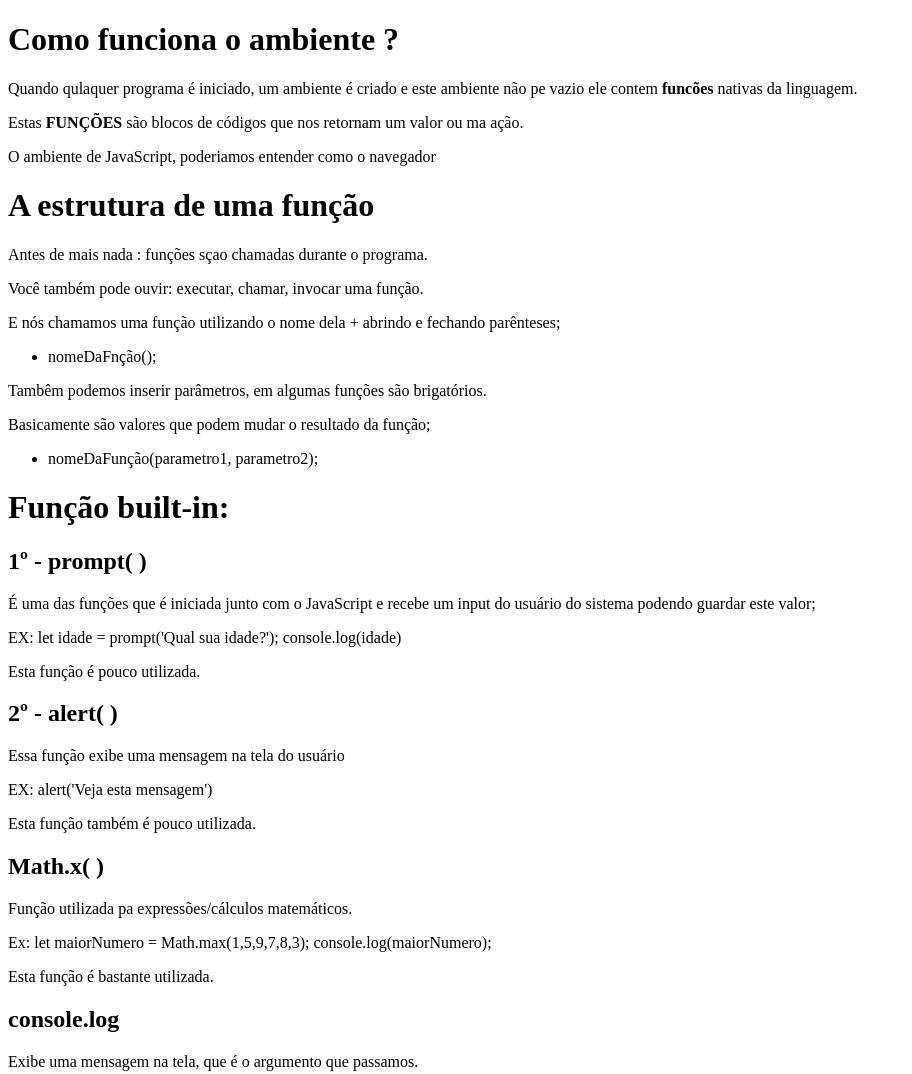
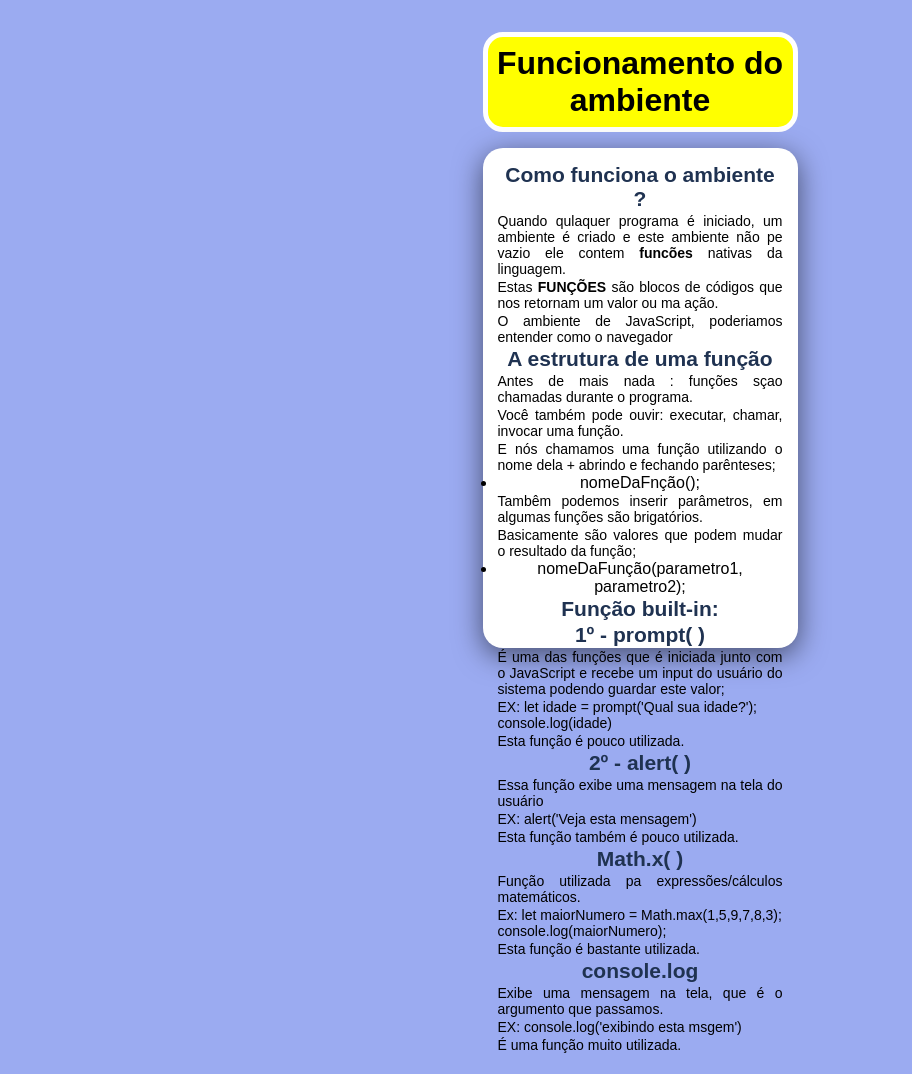
Before and after one commit to JonathasRosa/JavaScriptUdemyNew, a plain HTML site: page curso-javascript/Estruturas-de-programação/index4.html in a window 1280 px wide. Shown: the top 1074 px of the page, without its empty margins (0-912 px from the left). Drawn offline with Linux system fonts and the light colour scheme.

Commit message:
Update biblioteca JavaScript

```diff
--- /dev/null
+++ b/curso-javascript/Debugs/style.css
@@ -0,0 +1,73 @@
+@charset "UTF-8";
+
+/* * {
+    margin: 0;
+    padding: 0;
+    box-sizing: border-box;
+}*/
+body {
+    display: flex;
+    flex-direction: column;
+    text-align: center;
+    align-items: center;
+    font-family: Arial, Helvetica, sans-serif;
+    background-color: rgb(155, 171, 241);
+    background-repeat: no-repeat;
+    background-size: cover;
+    margin: 12px;
+    padding: 12px;
+    min-height: 100vh;
+}
+
+#container-principal {
+    background-color: yellow;
+    border: 5px solid white;
+    width: 315px;
+    height: 100px;
+    border-radius: 20px;
+    display: flex;
+    flex-direction: row;
+    justify-content: center;
+    align-items: center;
+    margin: 8px;
+    padding: 1px;
+}
+
+#container-secundario {
+    background-color: transparent;
+    border-radius: 20px;
+    background: hsl(0, 0%, 100%);
+    display: flex;
+    flex-direction: column;
+    width: 315px;
+    height: 500px;
+    box-shadow: rgba(0, 0, 0, 0.555) 0px 7px 29px 0px;
+    margin: 8px;
+    padding: 14px;
+}
+
+h2 {
+    align-items: center;
+    font-weight: 700;
+    font-size: 21px;
+    font-family: 'Outfit', sans-serif;
+    text-align: center;
+    padding: 1px;
+    color: hsl(218, 44%, 22%);
+}
+
+p {
+    font-weight: 400;
+    font-size: 14px;
+    font-family: 'Outfit', sans-serif;
+    text-align: justify;
+    padding: 1px;
+    color: black;
+}
+
+footer {
+    text-align: center;
+    background-color: rgb(255, 255, 0);
+    padding: 12px;
+    margin: 12px;
+}
--- /dev/null
+++ b/curso-javascript/Estruturas-de-controle/style.css
@@ -0,0 +1,73 @@
+@charset "UTF-8";
+
+* {
+    margin: 0;
+    padding: 0;
+    box-sizing: border-box;
+}
+body {
+    display: flex;
+    flex-direction: column;
+    text-align: center;
+    align-items: center;
+    font-family: Arial, Helvetica, sans-serif;
+    background-color: rgb(155, 171, 241);
+    background-repeat: no-repeat;
+    background-size: cover;
+    margin: 12px;
+    padding: 12px;
+    min-height: 100vh;
+}
+
+#container-principal {
+    background-color: yellow;
+    border: 5px solid white;
+    width: 315px;
+    height: 100px;
+    border-radius: 20px;
+    display: flex;
+    flex-direction: row;
+    justify-content: center;
+    align-items: center;
+    margin: 8px;
+    padding: 1px;
+}
+
+#container-secundario {
+    background-color: transparent;
+    border-radius: 20px;
+    background: hsl(0, 0%, 100%);
+    display: flex;
+    flex-direction: column;
+    width: 315px;
+    height: 500px;
+    box-shadow: rgba(0, 0, 0, 0.555) 0px 7px 29px 0px;
+    margin: 8px;
+    padding: 14px;
+}
+
+h2 {
+    align-items: center;
+    font-weight: 700;
+    font-size: 21px;
+    font-family: 'Outfit', sans-serif;
+    text-align: center;
+    padding: 1px;
+    color: hsl(218, 44%, 22%);
+}
+
+p {
+    font-weight: 400;
+    font-size: 14px;
+    font-family: 'Outfit', sans-serif;
+    text-align: justify;
+    padding: 1px;
+    color: black;
+}
+
+footer {
+    text-align: center;
+    background-color: rgb(255, 255, 0);
+    padding: 12px;
+    margin: 12px;
+}
--- a/curso-javascript/Estruturas-de-programação/index4.html
+++ b/curso-javascript/Estruturas-de-programação/index4.html
@@ -4,15 +4,20 @@
     <meta charset="UTF-8">
     <meta http-equiv="X-UA-Compatible" content="IE=edge">
     <meta name="viewport" content="width=device-width, initial-scale=1.0">
+    <link rel="stylesheet" href="style4.css">
     <script src="script4.js"></script>
     <title>Funcionamento do ambiente</title>
 </head>
 <body>
-    <h1>Como funciona o ambiente ?</h1>
+    <header id="container-principal">
+        <h1>Funcionamento do ambiente</h1>
+    </header>
+    <main id="container-secundario">
+        <h2>Como funciona o ambiente ?</h2>
         <p>Quando qulaquer programa é iniciado, um ambiente é criado e este ambiente não pe vazio ele contem <strong>funcões</strong> nativas da linguagem.</p>
         <p>Estas <strong>FUNÇÕES</strong> são blocos de códigos que nos retornam um valor ou ma ação.</p>
         <p>O ambiente de JavaScript, poderiamos entender como o navegador</p>
-    <h1>A estrutura de uma função</h1>
+        <h2>A estrutura de uma função</h2>
         <p>Antes de mais nada : funções sçao chamadas durante o programa.</p>
         <p>Você também pode ouvir: executar, chamar, invocar uma função.</p>
         <p>E nós chamamos uma função utilizando o nome dela + abrindo e fechando parênteses;</p>
@@ -24,10 +29,10 @@
         <ul>
             <li>nomeDaFunção(parametro1, parametro2);</li>
         </ul>
-    <h1>Função built-in: </h1>
+        <h2>Função built-in: </h2>
         <h2>1º - prompt( )</h2>
         <p>É uma das funções que é iniciada junto com o JavaScript e recebe um input do usuário do sistema podendo guardar este valor;</p>
-    <p>EX: let idade = prompt('Qual sua idade?');
+        <p>EX: let idade = prompt('Qual sua idade?'); <br>
                 console.log(idade)
         </p>
         <p>Esta função é pouco utilizada.</p>
@@ -37,7 +42,7 @@
         <p>Esta função também é pouco utilizada.</p>
         <h2>Math.x( )</h2>
         <p>Função utilizada pa expressões/cálculos matemáticos.</p>
-    <p>Ex: let maiorNumero = Math.max(1,5,9,7,8,3);
+        <p>Ex: let maiorNumero = Math.max(1,5,9,7,8,3); <br>
             console.log(maiorNumero);
         </p>
         <p>Esta função é bastante utilizada.</p>
@@ -45,5 +50,6 @@
         <p>Exibe uma mensagem na tela, que é o argumento que passamos.</p>
         <p>EX: console.log('exibindo esta msgem')</p>
         <p>É uma função muito utilizada.</p>
+    </main>
 </body>
 </html>
--- /dev/null
+++ b/curso-javascript/Estruturas-de-programação/style1.css
@@ -0,0 +1,71 @@
+@charset "UTF-8";
+
+* {
+    margin: 0;
+    padding: 0;
+    box-sizing: border-box;
+}
+body {
+    display: flex;
+    flex-direction: column;
+    text-align: center;
+    align-items: center;
+    font-family: Arial, Helvetica, sans-serif;
+    background-color: rgb(155, 171, 241);
+    background-repeat: no-repeat;
+    background-size: cover;
+    min-height: 100vh;
+}
+
+#container-principal {
+    background-color: yellow;
+    border: 5px solid white;
+    width: 315px;
+    height: 100px;
+    border-radius: 20px;
+    display: flex;
+    flex-direction: row;
+    justify-content: center;
+    align-items: center;
+    margin: 8px;
+    padding: 10px;
+}
+
+#container-secundario {
+    background-color: transparent;
+    border-radius: 20px;
+    background: hsl(0, 0%, 100%);
+    display: flex;
+    flex-direction: column;
+    width: 315px;
+    height: 500px;
+    box-shadow: rgba(0, 0, 0, 0.555) 0px 7px 29px 0px;
+    margin: 0px;
+    padding: 12px;
+}
+
+h2 {
+    align-items: center;
+    font-weight: 700;
+    font-size: 21px;
+    font-family: 'Outfit', sans-serif;
+    text-align: center;
+    padding: 1px;
+    color: hsl(218, 44%, 22%);
+}
+
+p {
+    font-weight: 400;
+    font-size: 14px;
+    font-family: 'Outfit', sans-serif;
+    text-align: justify;
+    padding: 1px;
+    color: black;
+}
+
+footer {
+    text-align: center;
+    background-color: rgb(255, 255, 0);
+    padding: 12px;
+    margin: 12px;
+}
--- /dev/null
+++ b/curso-javascript/Estruturas-de-programação/style4.css
@@ -0,0 +1,73 @@
+@charset "UTF-8";
+
+* {
+    margin: 0;
+    padding: 0;
+    box-sizing: border-box;
+}
+body {
+    display: flex;
+    flex-direction: column;
+    text-align: center;
+    align-items: center;
+    font-family: Arial, Helvetica, sans-serif;
+    background-color: rgb(155, 171, 241);
+    background-repeat: no-repeat;
+    background-size: cover;
+    margin: 12px;
+    padding: 12px;
+    min-height: 100vh;
+}
+
+#container-principal {
+    background-color: yellow;
+    border: 5px solid white;
+    width: 315px;
+    height: 100px;
+    border-radius: 20px;
+    display: flex;
+    flex-direction: row;
+    justify-content: center;
+    align-items: center;
+    margin: 8px;
+    padding: 1px;
+}
+
+#container-secundario {
+    background-color: transparent;
+    border-radius: 20px;
+    background: hsl(0, 0%, 100%);
+    display: flex;
+    flex-direction: column;
+    width: 315px;
+    height: 500px;
+    box-shadow: rgba(0, 0, 0, 0.555) 0px 7px 29px 0px;
+    margin: 8px;
+    padding: 14px;
+}
+
+h2 {
+    align-items: center;
+    font-weight: 700;
+    font-size: 21px;
+    font-family: 'Outfit', sans-serif;
+    text-align: center;
+    padding: 1px;
+    color: hsl(218, 44%, 22%);
+}
+
+p {
+    font-weight: 400;
+    font-size: 14px;
+    font-family: 'Outfit', sans-serif;
+    text-align: justify;
+    padding: 1px;
+    color: black;
+}
+
+footer {
+    text-align: center;
+    background-color: rgb(255, 255, 0);
+    padding: 12px;
+    margin: 12px;
+}
```
Also changed, not shown: curso-javascript/Debugs/index.html (+1 -0 lines), curso-javascript/Estruturas-de-controle/index1.html (+1 -0 lines), curso-javascript/Estruturas-de-programação/index1.html (+6 -0 lines), curso-javascript/Estruturas-de-programação/index2.html (+10 -4 lines), curso-javascript/Estruturas-de-programação/index3.html (+5 -1 lines), curso-javascript/Estruturas-de-programação/style2.css (added, +73 -0 lines), curso-javascript/Estruturas-de-programação/style3.css (added, +73 -0 lines). Lines whose indentation alone changed are shown as unchanged.
